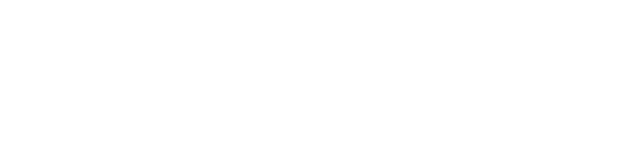
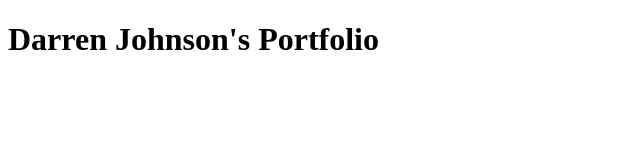
Before and after one commit to Roadglide131/OCT-24-CHALLENGE, a plain HTML site: page index.html in a window 1280 px wide. Shown: the whole page, without its empty margins (0-640 px from the left). Drawn offline with Linux system fonts and the light colour scheme.

Commit message:
Named Index

```diff
--- a/index.html
+++ b/index.html
@@ -8,6 +8,6 @@
     <link rel="stylesheet" href="style.css">
 </head>
 <body>
-
+    <h1>Darren Johnson's Portfolio</h1>
 </body>
 </html>
```
